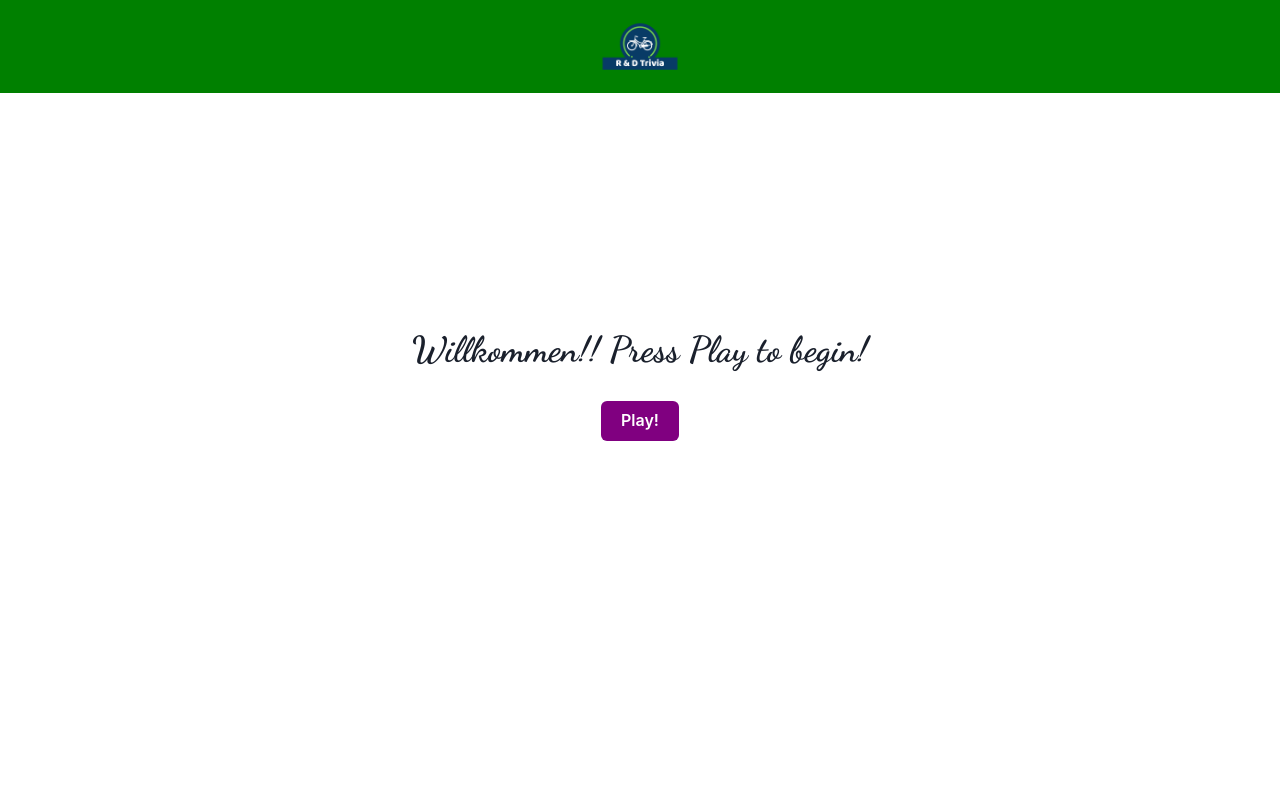
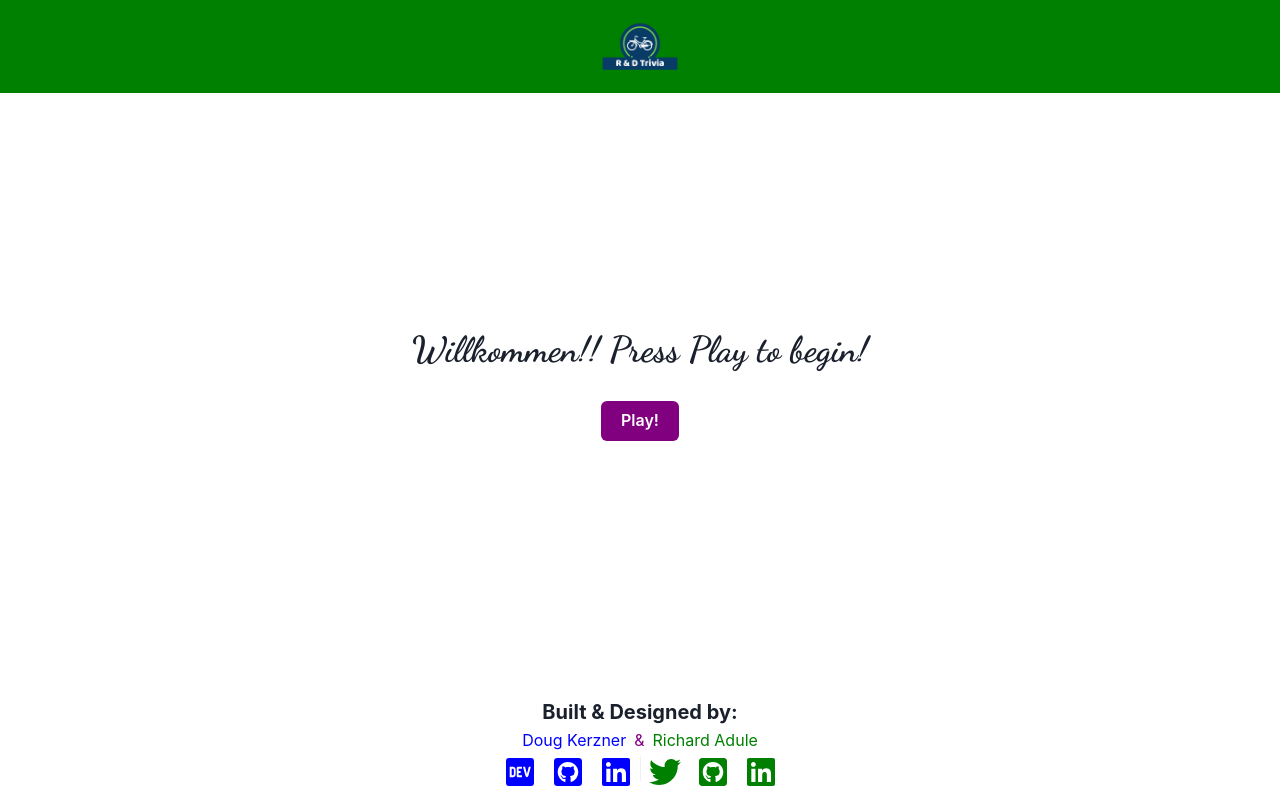
Before and after one commit to DkFresh89/RnD_Frontend, a React (Create React App) app: page / in a window 1280 px wide. Built offline with nearby package versions, Linux system fonts and the light colour scheme; a web font is replaced by a local one.

Commit message:
Added footer w/ links for DK & Richi

```diff
--- a/src/components/App.js
+++ b/src/components/App.js
@@ -7,6 +7,7 @@ import Login from './Login'
 import Signup from './Signup'
 import ChooseGame from './ChooseGame'
 import MainPage from './MainPage';
+import Footer from './Footer';
 import { Button, Flex, Box, Text, Spacer } from "@chakra-ui/react"
 
 
@@ -65,6 +66,7 @@ function App() {
 
 // ----------- DOM ----------- //
   return (
+    <>
     <Box>
       <Header currentUser={currentUser} setCurrentUser={setCurrentUser} setPoints={setPoints}/>
       <Box alignContent="center">
@@ -107,6 +109,10 @@ function App() {
         </Switch>
       </Box>
     </Box>
+     <Flex justifyContent='center'  >
+      <Footer />
+     </Flex>
+      </>
   );
 }
 
--- /dev/null
+++ b/src/components/Footer.jsx
@@ -0,0 +1,61 @@
+import { Flex, HStack, Link, Divider, Center, Text, Heading, VStack, Box, Stack } from "@chakra-ui/react"
+
+import { FaDev, FaGithubSquare, FaLinkedin, FaTwitter } from "react-icons/fa";
+
+
+export default function Footer () {
+
+
+    return(
+        <Center
+        flexDir='column'
+        position='fixed'
+        bottom='0'
+        marginBottom='3'
+        >
+            <Heading size='md'>Built & Designed by:</Heading>
+            <HStack margin='1'>
+
+            <Text color='blue'>Doug Kerzner</Text>
+            <Text color='purple'>&</Text>
+                <Text color='green'>Richard Adule</Text>
+            </HStack>
+            <Stack direction='row' >
+
+            <Stack color='blue' direction='row' spacing='1em'>
+                <Link href='https://dev.to/dkfresh89' isExternal>
+                <FaDev size='2em' />
+                </Link>
+                <Link href='https://github.com/DkFresh89' isExternal>
+                <FaGithubSquare size='2em' />
+                </Link>
+                <Link href='https://linkedin.com/in/doug-kerzner' isExternal>
+                <FaLinkedin size='2em' />
+                </Link>
+
+            </Stack>
+            <Divider  orientation='vertical' height='25px' />
+                <Stack color='green' direction='row' spacing='1em'>
+
+
+                <Link href='https://dev.to/dkfresh89' isExternal>
+                <FaTwitter size='2em' />
+                </Link>
+                <Link href='https://github.com/BigRichi' isExternal>
+                <FaGithubSquare size='2em' />
+                </Link>
+                <Link href='https://www.linkedin.com/in/richard-adule/' isExternal>
+                <FaLinkedin size='2em' />
+                </Link>
+                </Stack>
+
+            </Stack>
+            {/* <Flex justifyContent='center'>
+            <Link pb="10px" color='blue.500' href="mailto:me@dougkerzner.dev">
+                me@dougkerzner.dev
+            </Link>
+            </Flex> */}
+            </Center>
+            // </Box>
+    )
+}
```
